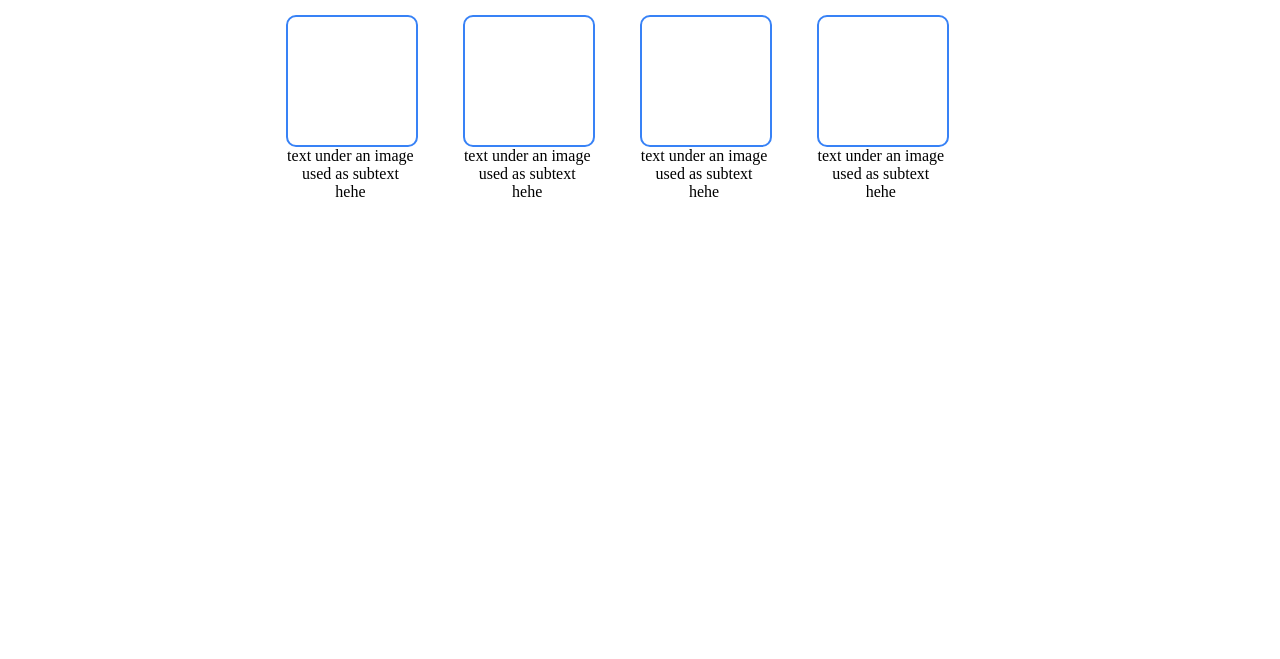
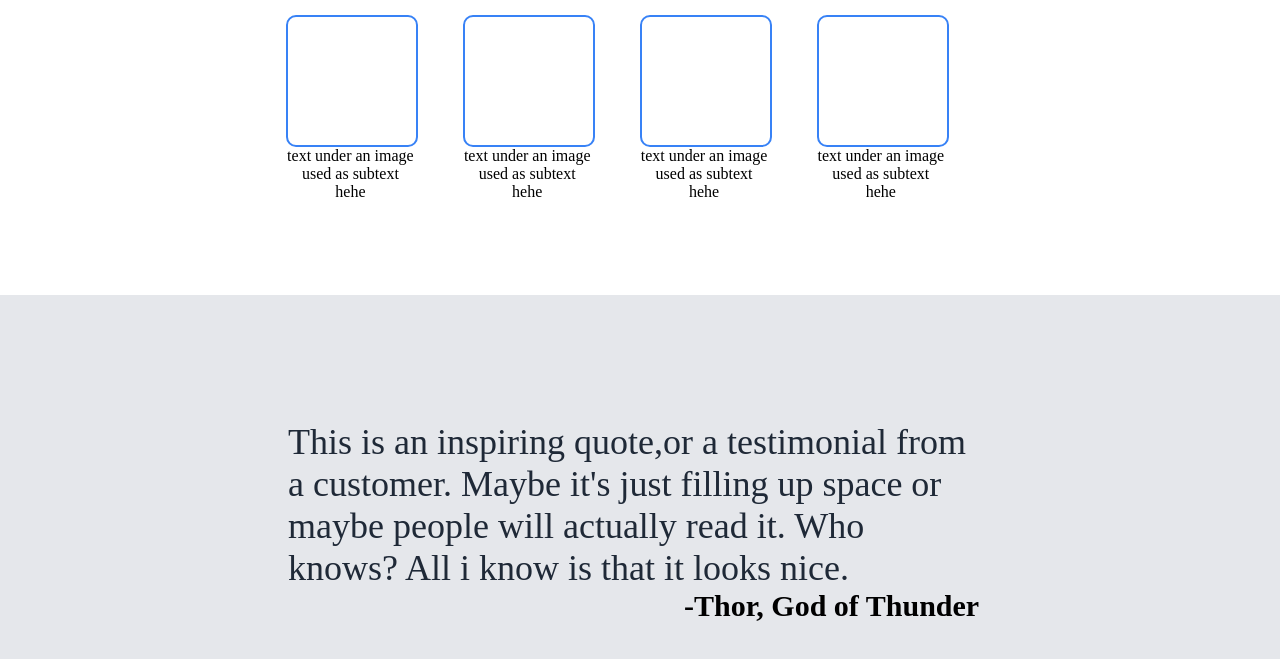
Before and after one commit to InsaneMatrix/landingpage, a plain HTML site: page index.html in a window 1280 px wide. Shown: the part 577-1236 px from the top of the page. Before the commit the page ends 872 px from the top, so only its background shows below. Drawn offline with Linux system fonts and the light colour scheme.

Commit message:
Added the quote

```diff
--- a/index.html
+++ b/index.html
@@ -80,7 +80,6 @@
             text-align: center;
             font-size: 18px;
             padding-top: 6px;
-            ;
             margin-top: 1vh;
         }
 
@@ -125,6 +124,28 @@
             width: 10vw;
             height: auto;
 
+        }
+
+        .quote{
+            background-color: #E5E7EB;
+            height:50vh;
+            width:100vw;
+        }
+
+        #qtext{
+            font-size: 36px;
+            font-weight: 200;
+            color:#1F2937;
+        }
+        .qholder{
+            width:54vw;
+            height:100%;
+            margin-left:22.5vw;
+        }
+        .creds{
+            font-size: 30px;
+            font-weight: 600;
+            text-align:right;
         }
     </style>
 </head>
@@ -171,6 +192,8 @@
             </div>
         </div>
     </div>
-    <div class="quote"></div>
+    <div class="quote"><div class="qholder"><p id="qtext">
+        <br><br><br>
+        This is an inspiring quote,or a testimonial from a customer. Maybe it's just filling up space or maybe people will actually read it. Who knows? All i know is that it looks nice.</p><p class="creds">-Thor, God of Thunder</p></div></div>
 </body>
 </html>
```
